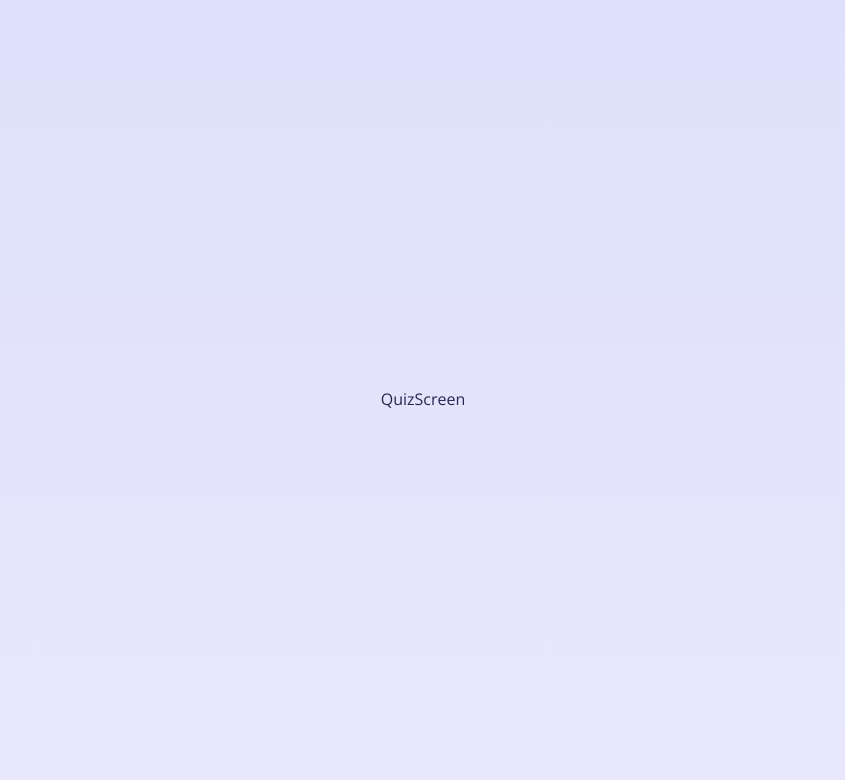
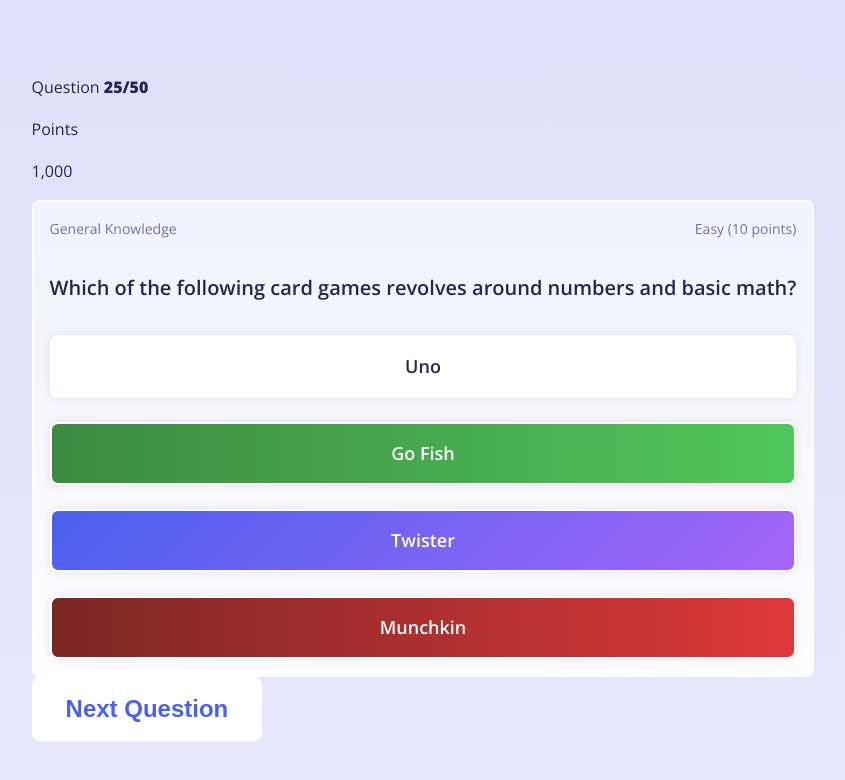
Before and after one commit to goranstevanovic/trivia-quiz-time, a React (Vite) app: page / in a window 1280 px wide. Shown: the top 780 px of the page, without its empty margins (217-1062 px from the left). Built offline with nearby package versions, Linux system fonts and the light colour scheme.

Commit message:
Add sample content to QuizScreen

```diff
--- a/src/components/QuizScreen/index.tsx
+++ b/src/components/QuizScreen/index.tsx
@@ -1,3 +1,22 @@
+import Button from '../Button';
+import Question from '../Question';
+
 export default function QuizScreen() {
-  return <div>QuizScreen</div>;
+  return (
+    <div>
+      <div>
+        <p>
+          Question <strong>25/50</strong>
+        </p>
+        <div>
+          <p>Points</p>
+          <p>1,000</p>
+        </div>
+      </div>
+
+      <Question />
+
+      <Button>Next Question</Button>
+    </div>
+  );
 }
```
Also changed, not shown: 1 other file (tests, documents, lock files or other folders).
